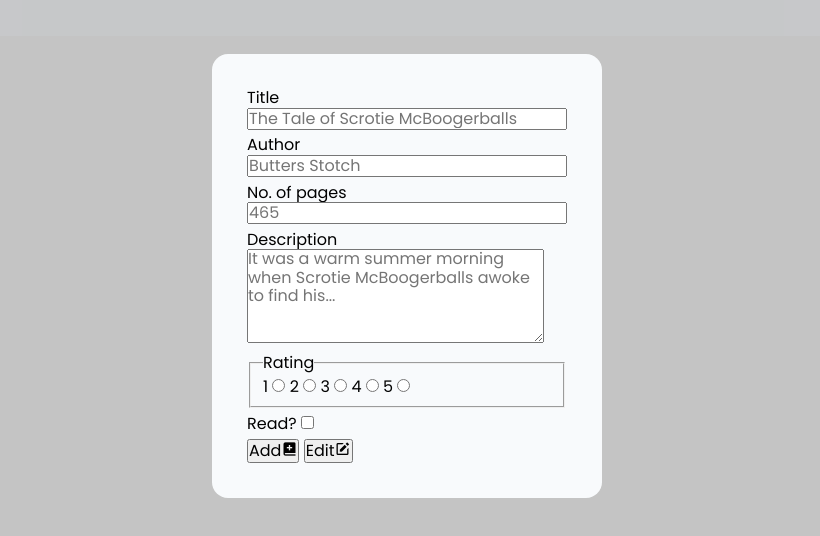
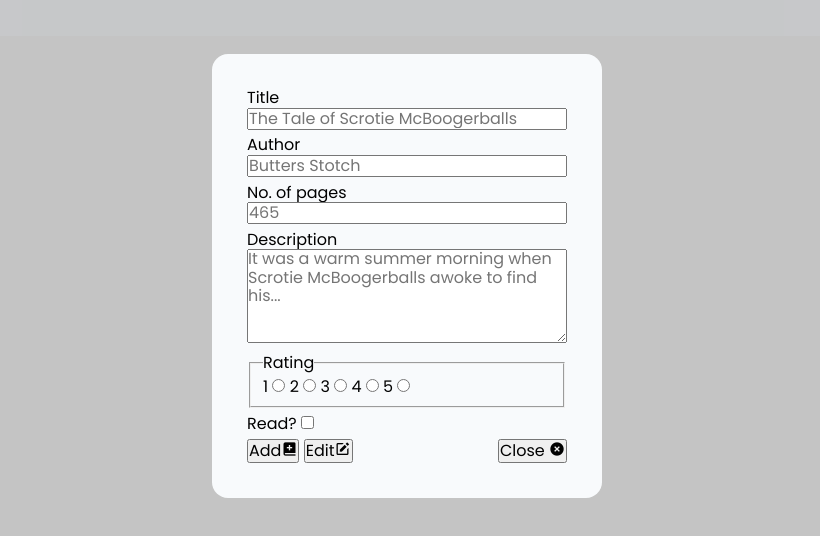
Before and after one commit to Casssb/library, a plain HTML site: page index.html in a window 1280 px wide. Both pictures are taken after a click on the button 954 px from the left and 80 px from the top of the page. Shown: the part 124-660 px from the top of the page, without its empty margins (233-1053 px from the left). Drawn offline with nearby package versions, Linux system fonts and the light colour scheme.

Commit message:
added modal button logic

```diff
--- a/index.html
+++ b/index.html
@@ -98,9 +98,12 @@
           <label for="book-form-read">Read?</label>
           <input type="checkbox" name="book-form-read" id="book-form-read" />
         </div>
-        <div class="book-form-element">
-          <button type="submit">Add<i class="bx bxs-book-add"></i></button>
-          <button type="submit">Edit<i class="bx bxs-edit"></i></button>
+        <div class="book-form-element form-buttons">
+          <div class="book-form-main-buttons">
+            <button type="submit">Add<i class="bx bxs-book-add"></i></button>
+            <button type="submit">Edit<i class="bx bxs-edit"></i></button>
+          </div>
+          <button type="button" class="book-form-close" id="book-form-close">Close <i class="bx bxs-x-circle"></i></button>
         </div>
       </form>
     </div>
--- a/main.js
+++ b/main.js
@@ -1,10 +1,15 @@
 const openBookModal = document.querySelector('#open-book-modal');
 const darkmode = document.querySelector('#darkmode');
 const modal = document.querySelector('#modal');
+const closeBookModal = document.querySelector('#book-form-close')
 
 
 openBookModal.addEventListener('click', () => {
     modal.style.display = 'flex';
+});
+
+closeBookModal.addEventListener('click', () => {
+    modal.style.display = 'none';
 })
 
 window.onclick = function(event) {
--- a/styles.css
+++ b/styles.css
@@ -117,3 +117,13 @@ main {
 .book-form-element {
   padding: 0.2rem;
 }
+
+.book-form-element textarea {
+  width: 100%;
+}
+
+.form-buttons {
+  display: flex;
+  align-items: center;
+  justify-content: space-between;
+}
```
